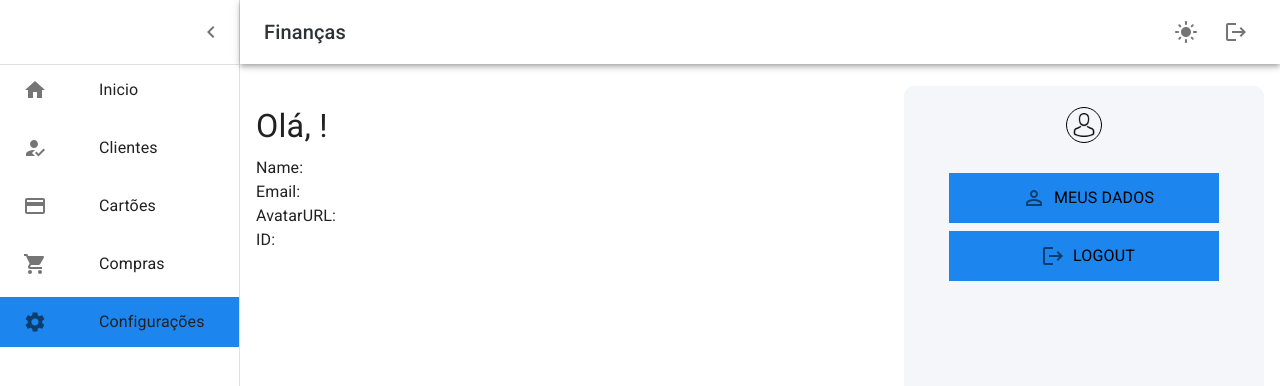
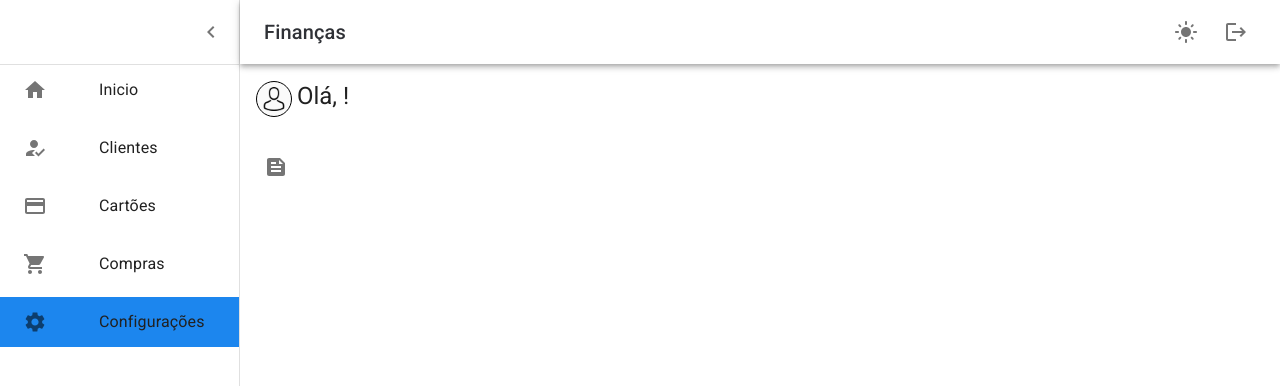
Before and after one commit to josimara-lima2/gerenciandoFinacas, a React (Create React App) app: page /settings in a window 1280 px wide. Shown: the top 386 px of the page. Built offline with nearby package versions, Linux system fonts and the light colour scheme; no server answers; sample sign-in values are in the browser's storage.

Commit message:
refactor: alteraçao na page settings

```diff
--- a/src/pages/Settings.tsx
+++ b/src/pages/Settings.tsx
@@ -2,136 +2,56 @@ import {
   Avatar,
   Box,
   Typography,
-  styled,
   Collapse,
   IconButton,
-  Button,
+  Tooltip,
 } from '@mui/material';
 import { useEffect, useState } from 'react';
 import { useAppDispatch, useAppSelector } from 'store';
-import { logout } from 'store/reducers/user';
 import { UserLogadoSelector, fetchApiAuthMe } from 'store/reducers/userLogado';
-import { useNavigate } from 'react-router-dom';
-import PersonOutlineOutlinedIcon from '@mui/icons-material/PersonOutlineOutlined';
-import LogoutIcon from '@mui/icons-material/Logout';
+import FeedIcon from '@mui/icons-material/Feed';
 import avatarImg from '../assets/images/avatar.png';
-
-const ButtonLink = styled(Button)(({ theme }) => ({
-  width: '100%',
-  textDecoration: 'none',
-  fontSize: theme.spacing(2),
-  borderRadius: 0,
-  backgroundColor: '#1C86EE',
-  color: theme.palette.mode === 'dark' ? '#fafafa' : '#000000',
-  display: 'flex',
-  justifyContent: 'center',
-  alignItems: 'center',
-  marginBottom: '8px',
-  padding: '3px',
-  height: '50px',
-
-  '&:hover': {
-    opacity: 0.8,
-  },
-}));
 
 export default function Settings() {
   const dispatch = useAppDispatch();
-  const navigate = useNavigate();
+
   const { userLogado } = useAppSelector(UserLogadoSelector);
-  const [open, setOpen] = useState(true);
+  const [open, setOpen] = useState(false);
 
   useEffect(() => {
     dispatch(fetchApiAuthMe());
   }, []);
 
-  const logoutUser = () => {
-    dispatch(logout());
-    navigate('/login');
-  };
   return (
-    <Box
-      sx={{
-        display: 'flex',
-        alignItems: 'space-between',
-        justifyContent: 'space-between',
-        marginTop: '20px',
-        borderRadius: '10px',
-      }}
-    >
-      <Box
-        sx={{
-          display: 'flex',
-          flexDirection: 'column',
-          alignItems: 'space-between',
-          marginTop: '20px',
-          borderRadius: '10px',
-        }}
-      >
-        <Typography variant="h4" sx={{ marginBottom: '10px' }}>
-          Olá, {userLogado.name}!
-        </Typography>
-        <Collapse in={open}>
-          <Typography>Name: {userLogado.name}</Typography>
-          <Typography>Email: {userLogado.email}</Typography>
-          <Typography>AvatarURL: {userLogado.avatarUrl}</Typography>
-          <Typography>ID: {userLogado.id}</Typography>
-        </Collapse>
-      </Box>
-      <Box
-        sx={{
-          width: 360,
-          padding: '5px 10px',
-          zIndex: 1,
-          backgroundColor: '#F5F6FA',
-          border: '1px solid #F5F6FA',
-          color: '#000000',
-          borderRadius: '10px',
-          display: 'flex',
-          flexDirection: 'column',
-          alignItems: 'center',
-          height: '500px',
-        }}
-      >
+    <Box>
+      <Box sx={{ display: 'flex', alignItems: 'center' }}>
         <Avatar
           sx={{
             width: 36,
             height: 36,
             padding: '5px',
             border: '1px solid #000000',
-            marginBottom: '10px',
+            backgroundColor: '#fafafa',
             marginTop: '15px',
           }}
           alt={userLogado.name}
           src={userLogado.avatarUrl !== null ? userLogado.avatarUrl : avatarImg}
         />
-        <Typography>{userLogado.name}</Typography>
-
-        <Box
-          sx={{
-            display: 'flex',
-            flexDirection: 'column',
-            alignItems: 'start',
-            justifyContent: 'start',
-            marginTop: '20px',
-            borderRadius: '10px',
-            width: '80%',
-          }}
-        >
-          <ButtonLink onClick={() => setOpen(!open)}>
-            <IconButton>
-              <PersonOutlineOutlinedIcon />
-            </IconButton>
-            <Typography>Meus dados</Typography>
-          </ButtonLink>
-          <ButtonLink onClick={logoutUser}>
-            <IconButton>
-              <LogoutIcon />
-            </IconButton>
-            <Typography>Logout</Typography>
-          </ButtonLink>
-        </Box>
+        <Typography variant="h5" sx={{ marginTop: '10px', marginLeft: '5px' }}>
+          Olá, {userLogado.name}!
+        </Typography>
       </Box>
+      <Tooltip title={open ? 'esconder dados ' : 'ver dados'} placement="right">
+        <IconButton onClick={() => setOpen(!open)} sx={{ marginTop: '30px' }}>
+          <FeedIcon />
+        </IconButton>
+      </Tooltip>
+      <Collapse in={open} sx={{ marginTop: '30px' }}>
+        <Typography>Name: {userLogado.name}</Typography>
+        <Typography>Email: {userLogado.email}</Typography>
+        <Typography>AvatarURL: {userLogado.avatarUrl}</Typography>
+        <Typography>ID: {userLogado.id}</Typography>
+      </Collapse>
     </Box>
   );
 }
```
